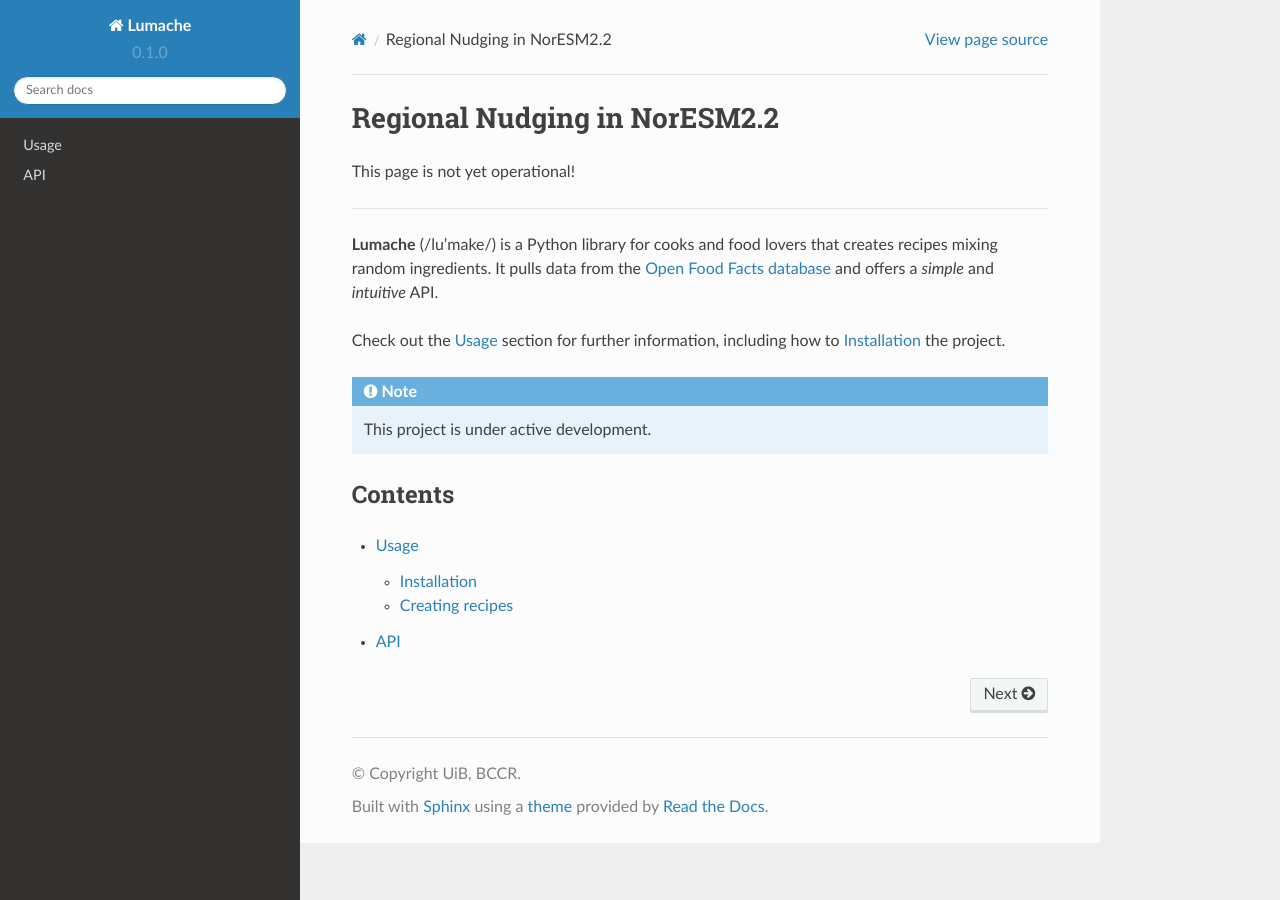
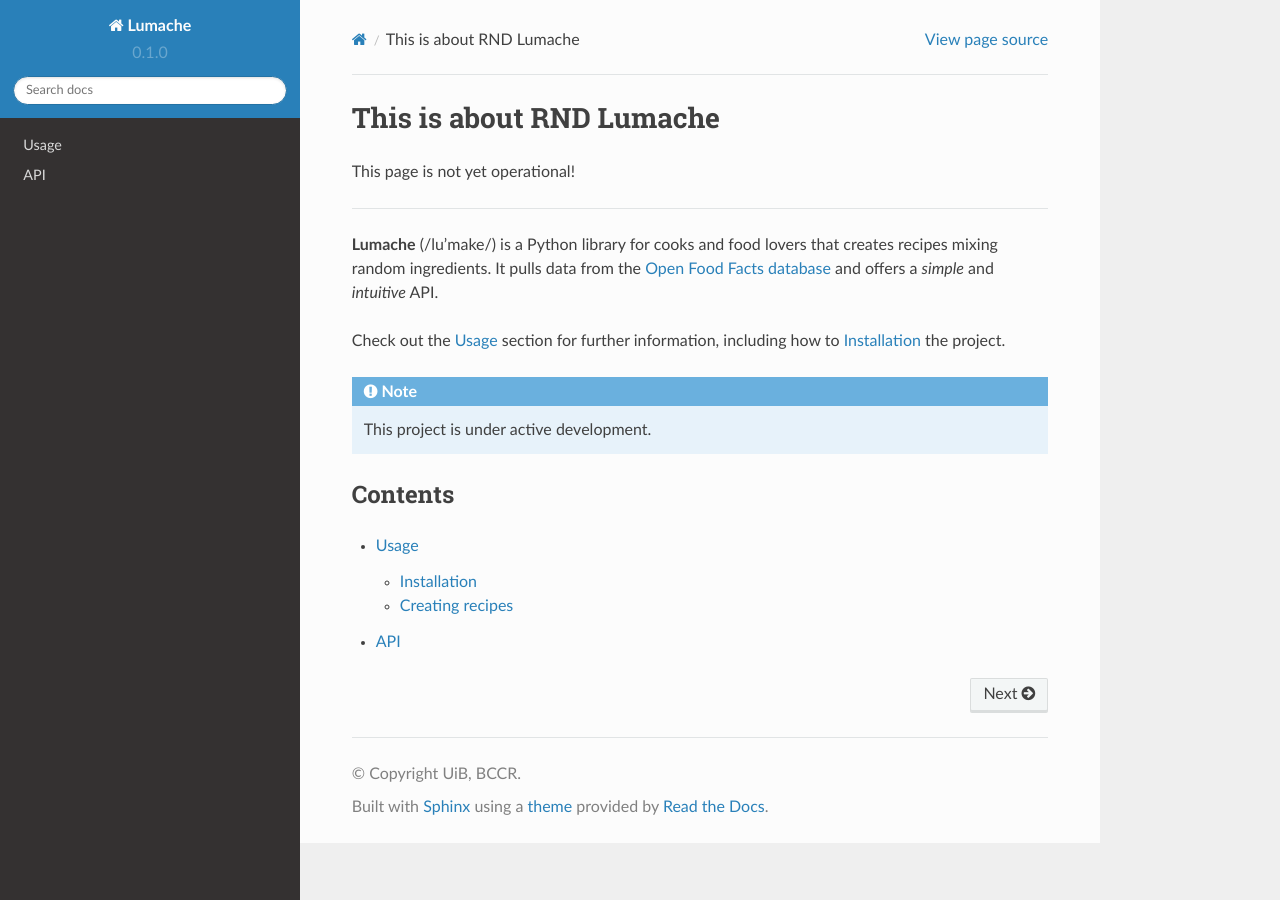
Before and after one commit to lina-boljka/NorESM2.2-nudging, a Sphinx documentation site: the page built from docs/source/index.rst, in a window 1280 px wide. Built offline with Sphinx 7.4.7 and the Read the Docs theme 2.0.0, drawn with Linux system fonts in a browser that asks for light colours.

Commit message:
Update index.rst

```diff
--- a/docs/source/index.rst
+++ b/docs/source/index.rst
@@ -1,4 +1,4 @@
-Regional Nudging in NorESM2.2
+This is about RND Lumache
 ===================================
 
 This page is not yet operational!
```
